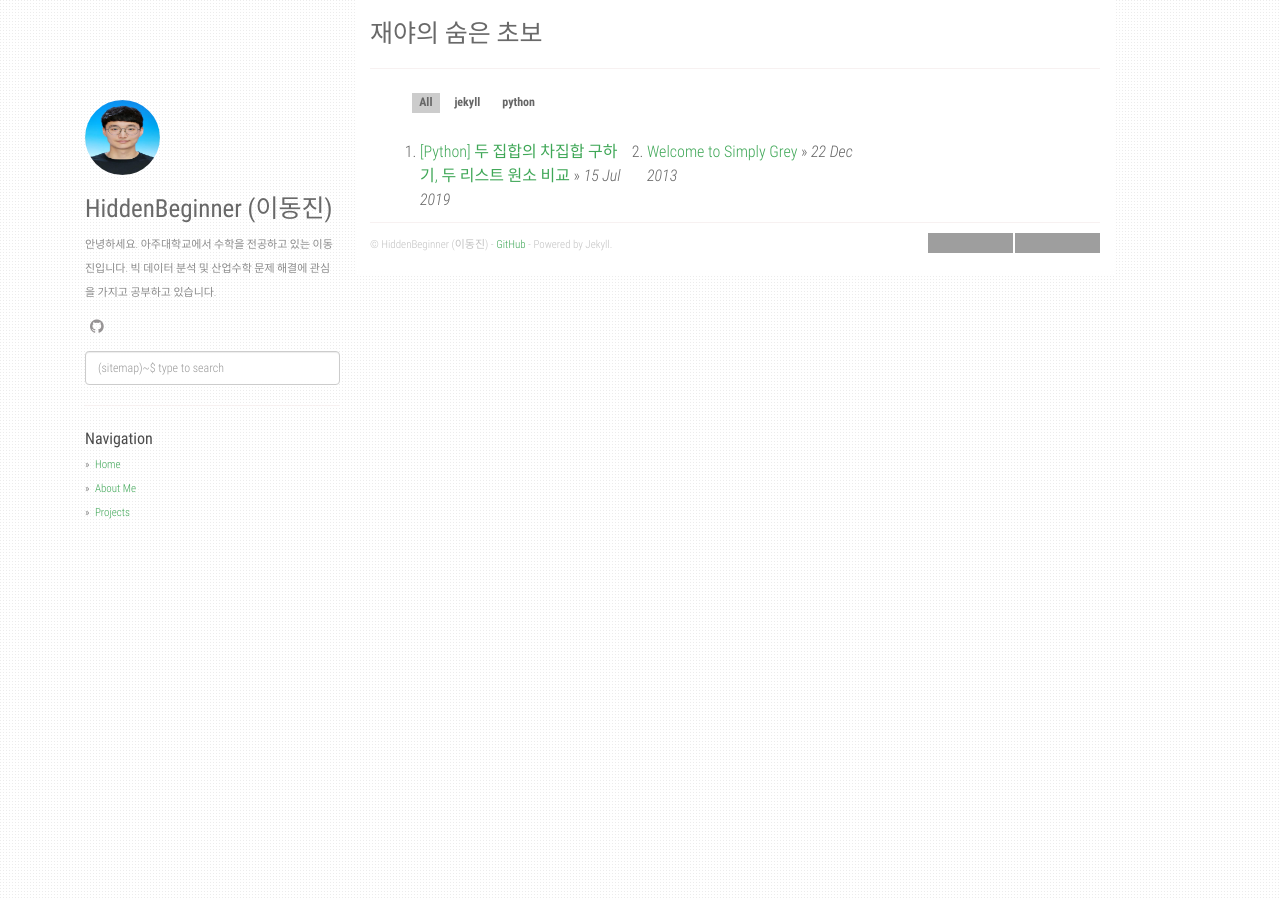
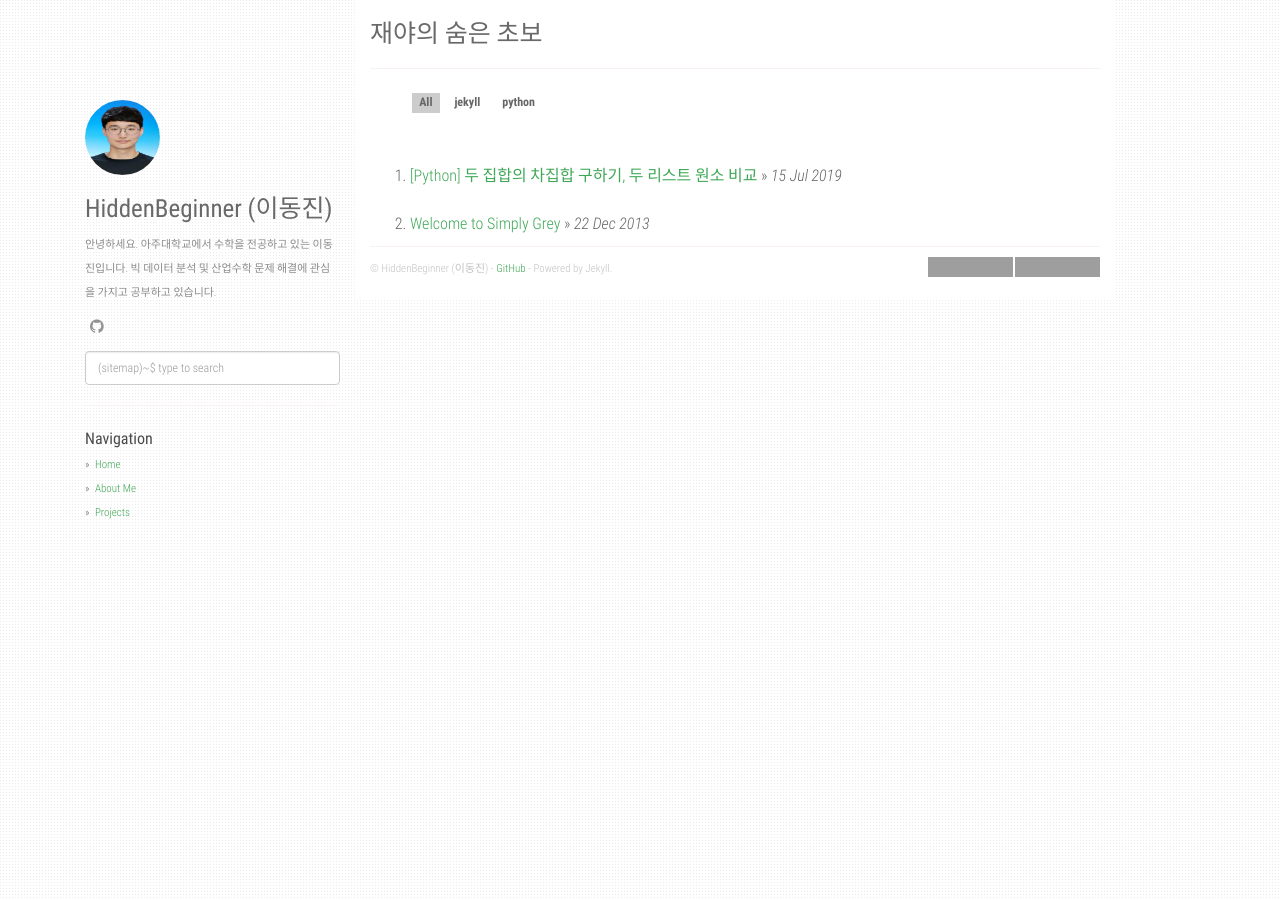
Before and after one commit to agusmakmun/agusmakmun.github.io, a Jekyll site: the page built from index.html, in a window 1280 px wide. Built offline with Jekyll 4.4.1, drawn with Linux system fonts in a browser that asks for light colours; the list of posts is cut into pages by our own code; grey boxes are pictures that could not be loaded.

Commit message:
Update index.html

```diff
--- a/index.html
+++ b/index.html
@@ -8,10 +8,9 @@ layout: default
   <ol class="posts">
     {% include category_tag.html %}
     {% for post in paginator.posts %}
-    <div class="project-item project-outer" data-tags='{{ post.categories | jsonify | downcase }}'>
+    <li class="project-item project-outer" data-tags='{{ post.categories | jsonify | downcase }}'>
       <li><a href="{{ post.url }}">{{ post.title }}</a> &raquo; <i><span>{{ post.date | date_to_string }}</span></i></li>
-      <br/>
-    </div>
+    </li>
     {% endfor %}
   </ol>
 
```
